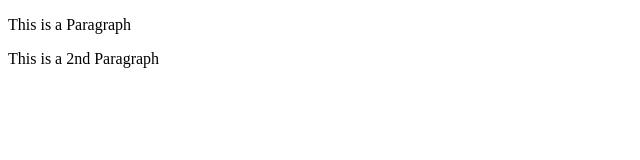
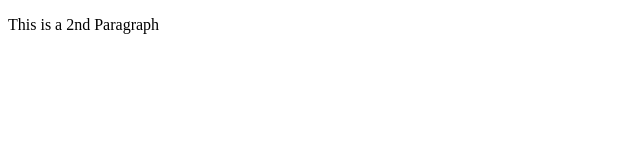
Before and after one commit to Soham1305/git-example, a plain HTML site: page index.html in a window 1280 px wide. Shown: the whole page, without its empty margins (0-640 px from the left). Drawn offline with Linux system fonts and the light colour scheme.

Commit message:
this is for prectice :

```diff
--- a/index.html
+++ b/index.html
@@ -8,7 +8,7 @@
 </head>
 <body>
 
-    <p> This is a Paragraph </p>
+
     <p> This is a 2nd Paragraph</p>
 
 </body>
```
